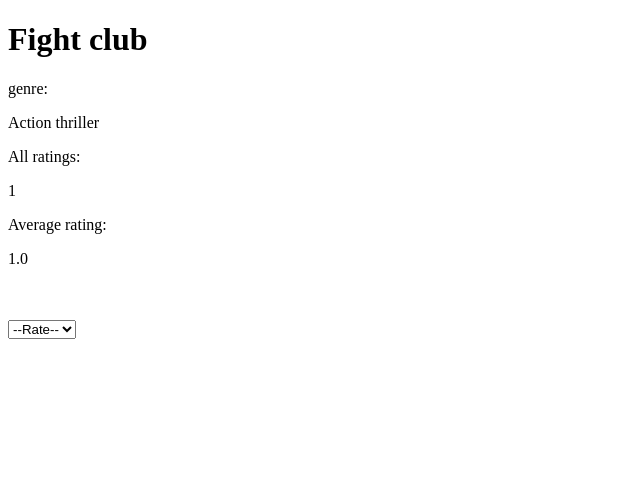
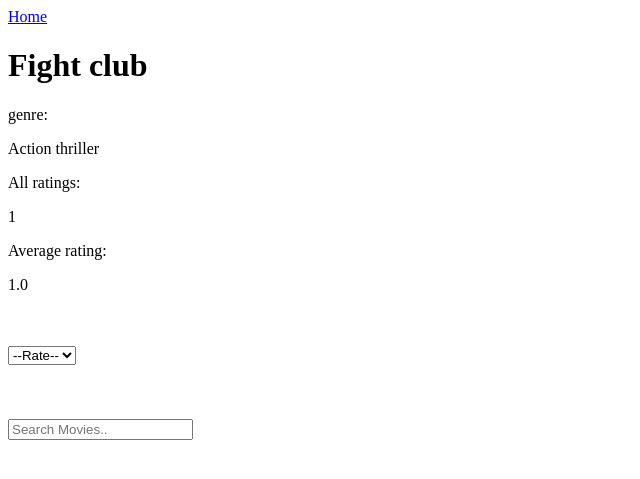
Before and after one commit to aknea001/movieRatingWebsite, a Flask app: page /title/1 in a window 1280 px wide. Shown: the top 479 px of the page, without its empty margins (0-640 px from the left). Run offline with Flask 3, Linux system fonts and the light colour scheme; data comes from the database, SQL or seed files in the repository.

Commit message:
added search to title pages n home to all

```diff
--- a/templates/login.html
+++ b/templates/login.html
@@ -6,6 +6,7 @@
     <title>login</title>
 </head>
 <body>
+    <a href="/">Home</a>
     <h1>Log in</h1>
     <form action="/login" method="POST" id="loginForm">
         <input placeholder="E-mail" type="text" name="email" id="email" required><br>
--- a/templates/register.html
+++ b/templates/register.html
@@ -7,6 +7,7 @@
     <title>Register</title>
 </head>
 <body>
+    <a href="/">Home</a>
     <h1>Register</h1>
     <form action="/register" method="POST" id="registerForm">
         <input placeholder="E-mail" type="text" name="email" id="email" required><br>
--- a/templates/search.html
+++ b/templates/search.html
@@ -6,6 +6,7 @@
     <title>Document</title>
 </head>
 <body>
+    <a href="/">Home</a>
     <h1>Results for {{ searched }}:</h1>
     {% for movies, IDs in titles|zip(movieID) %}
         <a href="/title/{{ IDs }}">{{ movies }}</a><br>
--- a/templates/title.html
+++ b/templates/title.html
@@ -6,6 +6,7 @@
     <title>Document</title>
 </head>
 <body>
+    <a href="/">Home</a>
     <h1>{{ title }}</h1>
     <p>genre:</p>
     <p>{{ genre }}</p>
@@ -26,6 +27,11 @@
 
         <input style="display: none;" id="confirmRate" type="submit" value="rate">
     </form>
+    <br><br><br>
+
+    <form action="/search" method="POST">
+        <input placeholder="Search Movies.." type="search" name="searchQuery" id="searchQuery">
+    </form>
 
     <script>
         confirmBtn = document.getElementById("confirmRate")
```
